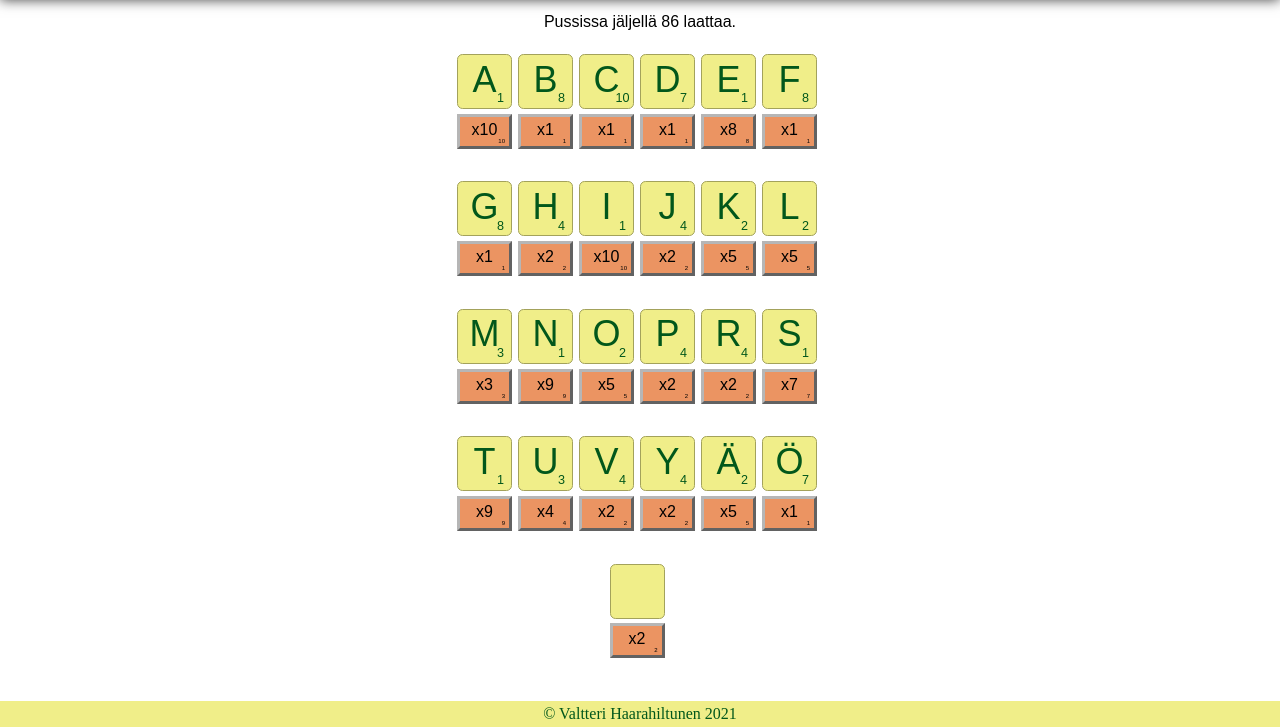
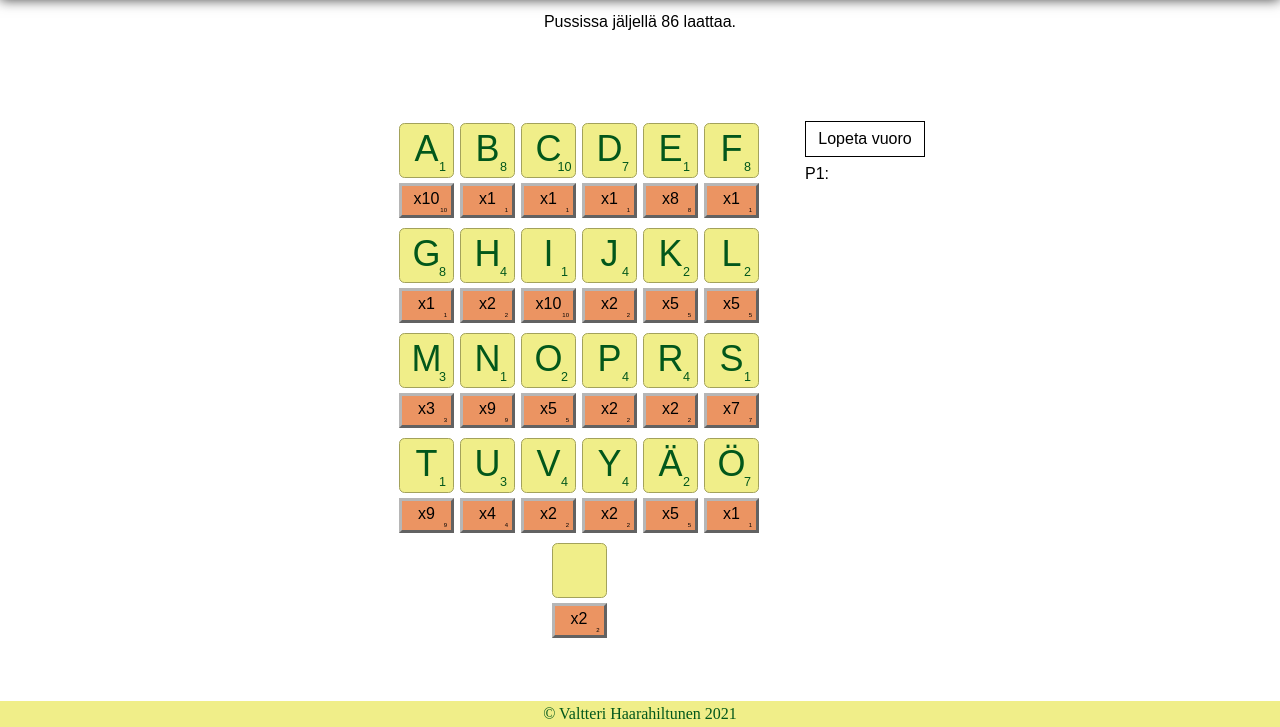
Before and after one commit to valtterihaa/scrabble, a plain HTML site: page index.html in a window 1280 px wide. Shown: the part 73-800 px from the top of the page. Drawn offline with Linux system fonts and the light colour scheme; a web font is replaced by a local one.

Commit message:
Added simple letter & turn logger; needs more

```diff
--- a/index.html
+++ b/index.html
@@ -17,56 +17,20 @@
 <header>
     <div id="header"><h1>SCRABBLE-APURI</h1></div>
 </header>
-<div id="hero">Pussissa jäljellä <span id="tiles-left">86</span> laattaa.</div>
-<div class="content" id="tiles-all">
 
+    <div id="hero">Pussissa jäljellä <span id="tiles-left">86</span> laattaa.</div>
+<div class="game">
+    <div class="content" id="tiles-all"></div>
+    <div class="turns" >
+        <div class="endturn" type="button" id="endturn" value="2" name="End turn">Lopeta vuoro</div>
+        <div id="usedLetters">P1: </div>
+    </div>
 </div>
 
 
 <footer class="footer" id="footer">© Valtteri Haarahiltunen 2021</footer>
 </body>
 <script>
-/*
-    function clickdown(x) {
-        let thisvalue = document.getElementById(x).innerHTML;
-        let parent = document.getElementById(x).parentNode.parentNode;
-        let y = parseInt(thisvalue);
-        let bagvalue = document.getElementById("tiles-left").innerHTML;
-        let z = parseInt(bagvalue);
-        let findempty = document.querySelectorAll(".letter");
-
-
-        console.log("ennen kaikkea "+thisvalue)
-        if (thisvalue == 0) {
-            console.log("kaik on mänt");
-
-        }
-
-        else {
-            document.getElementById(x).innerHTML = y - 1;
-                if (bagvalue < 1) {
-                    console.log("pussista loppu jo palikat");
-                } else {
-                document.getElementById("tiles-left").innerHTML = z - 1;
-                }
-        }
-        let final = parseInt(document.getElementById(x).innerHTML);
-        console.log("kaiken jälkeen "+final);
-        if (final==0){
-            parent.classList.add("is-empty");
-        }
-
-
-    };
-    function clickup(x) {
-        let thisvalue = document.getElementById(x).innerHTML;
-        let bagvalue = document.getElementById("tiles-left").innerHTML;
-        let z = parseInt(bagvalue);
-        let y = parseInt(thisvalue);
-        document.getElementById(x).innerHTML = y + 1;
-        document.getElementById("tiles-left").innerHTML = z + 1;
-    };
-*/
 
 </script>
 </html>
--- a/scrabblescript.js
+++ b/scrabblescript.js
@@ -1,4 +1,5 @@
 window.onload = function() {
+    // Finnish letters
     const finLetter = [
         {
             letter: 'A',
@@ -121,12 +122,17 @@ window.onload = function() {
             value: '7'
         },
         {
-            letter: "",
+            letter: '',
             amount: '2',
-            value: ""
-        }
+            value: ''
+        },
+        // {
+        //     letter: '–',
+        //     amount: '0',
+        //     value: '0'
+        // }
     ];
-
+    // Make tiles
     for (var i = 0; i < finLetter.length; i++) {
         let makeSmall = finLetter[i].letter.toLowerCase();
         document.getElementById("tiles-all").innerHTML +=
@@ -141,7 +147,7 @@ window.onload = function() {
             '</div>' +
         '</div>';
     };
-
+    // Counters
     let clickedLetter = document.querySelectorAll(".letter");
     for (i = 0; i<clickedLetter.length; i++){
         clickedLetter[i].addEventListener("click", function() {
@@ -149,6 +155,7 @@ window.onload = function() {
             let firstValue = parseInt(deduct.innerHTML);
             let bagvalue = document.getElementById("tiles-left").innerHTML;
             let z = parseInt(bagvalue);
+            let gottenLetter = this.firstElementChild.innerHTML;
             if (firstValue == 0) {
                 console.log("kaik on jo mänt");
             } else {
@@ -157,16 +164,17 @@ window.onload = function() {
                     console.log("pussista loppu jo palikat");
                 } else {
                     document.getElementById("tiles-left").innerHTML = z - 1;
+                    markLetter(gottenLetter);
                 }
             }
             let hehe = this.nextElementSibling.firstElementChild;
             let lastValue = parseInt(hehe.innerHTML);
             if (lastValue == 0){
-                console.log("onko sama kuin alempi"+this.innerHTML)
                 this.classList.add("is-empty");
             }
         });
     };
+    // Undo counter
     let clickedUndo = document.querySelectorAll(".undo");
     for (i = 0; i < clickedUndo.length; i++){
         clickedUndo[i].addEventListener("click", function(){
@@ -188,4 +196,25 @@ window.onload = function() {
             }
         })
     }
+    let usedLetters = document.getElementById("usedLetters");
+    let endTurn = document.getElementById("endturn");
+
+    endTurn.addEventListener("click", () => {
+        let turn = endTurn.getAttribute("value");
+        usedLetters.innerHTML += `<br>P${turn}: `;
+        if (turn == 1){
+            endTurn.removeAttribute("value");
+            endTurn.setAttribute("value","2");
+        }
+        if (turn == 2) {
+            endTurn.removeAttribute("value");
+            endTurn.setAttribute("value","1");
+        }
+    })
+
+    function markLetter(letterToAdd){
+        if (letterToAdd == '') usedLetters.innerHTML += '#';
+        usedLetters.innerHTML += `${letterToAdd}`;
+    }
+
 };
--- a/scrabblestyle.css
+++ b/scrabblestyle.css
@@ -40,7 +40,10 @@ header {
 }
 
 footer {
+    position: absolute;
+    width: 100%;
     flex-shrink: 0;
+    bottom: 0;
     text-align: center;
     background-color: rgb(240, 238, 137);
     color: rgb(2, 87, 27);
@@ -56,7 +59,10 @@ footer {
 }
 
 .content {
-    width: 420px;
+    width: 40px;
+    display: flex;
+    flex-wrap: wrap;
+    flex: 1 0 auto;
 }
 
 .letter {
@@ -118,3 +124,26 @@ footer {
 
     }
 }
+
+.game {
+    display: flex;
+    flex-direction: row;
+    width: 530px;
+    margin: auto;
+}
+
+.turns {
+    /* display: block; */
+    margin-left: 1em;
+    margin-top: 2em;
+    width: 100px;
+}
+
+.endturn {
+    display: block;
+    padding: 0.5em;
+    width: 120px;
+    border: solid 1px black;
+    text-align: center;
+    margin: 0.5em 0;
+}
```
